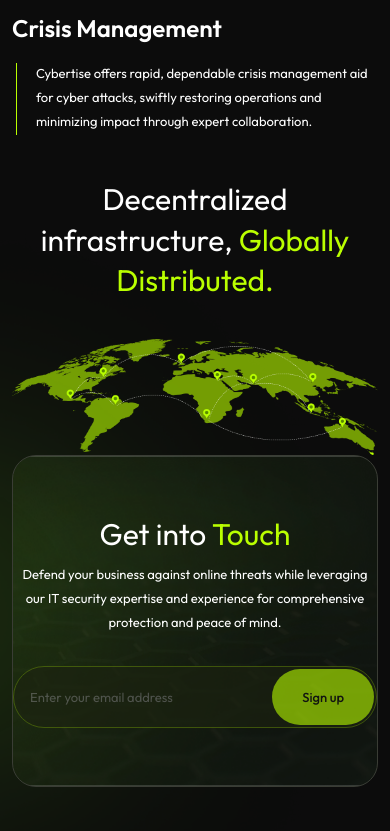
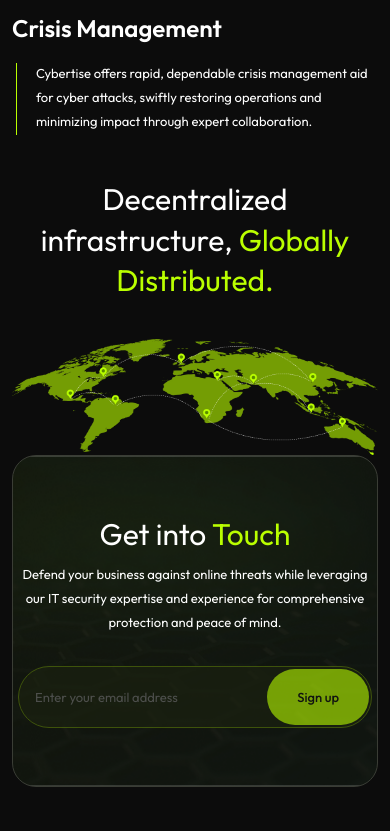
Before and after one commit to Sujatagoyat/Cybertise, a plain HTML site: page index.html in a window 390 px wide. Shown: the part 4190-5021 px from the top of the page. After the commit the page ends 4977 px from the top, so only its background shows below. Drawn offline with nearby package versions, Linux system fonts and the light colour scheme.

Commit message:
get into touch sec done

```diff
--- a/assets/css/style.css
+++ b/assets/css/style.css
@@ -359,6 +359,7 @@
     background-position: center;
     background-repeat: no-repeat;
     background-size: cover;
+    padding: 5px;
 }
 .pb-lg-32{
     padding-bottom: 32px;
@@ -370,6 +371,8 @@
 }
 .infra-ellipse{
     position: absolute;
+    left: 0;
+    top: 10%;
 }
 
 
--- a/index.html
+++ b/index.html
@@ -275,7 +275,7 @@
     </section>
     <!-- ====================================== INfrastructure ======================================== -->
      <section class="position-relative">
-        <div class="infra-ellipse">
+        <div class="infra-ellipse d-lg-block d-none">
             <img class="w-100" src="./assets/images/png/get-ellipse-img.png" alt="ellipse">
         </div>
         <div class="custom-container">
```
